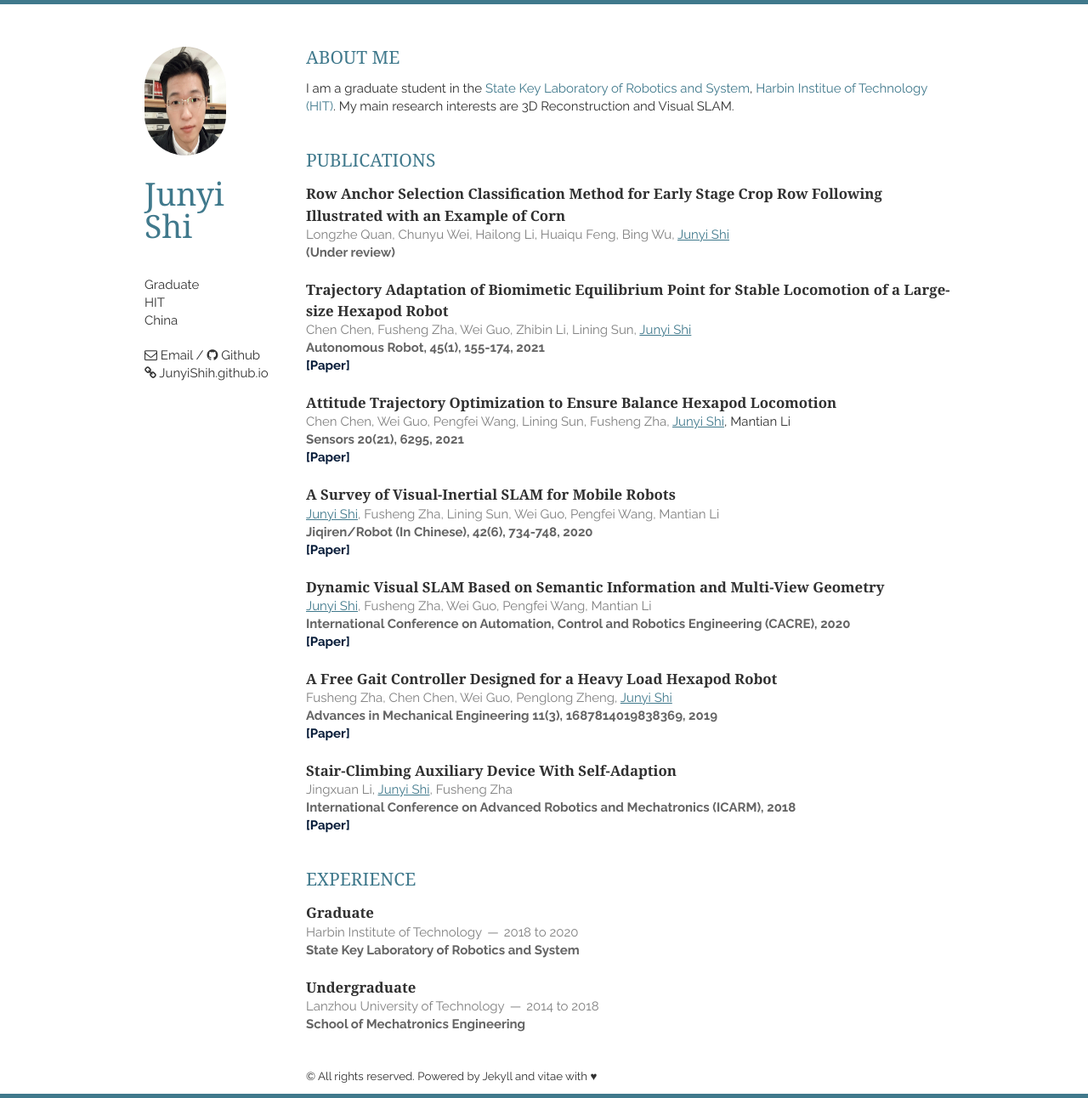
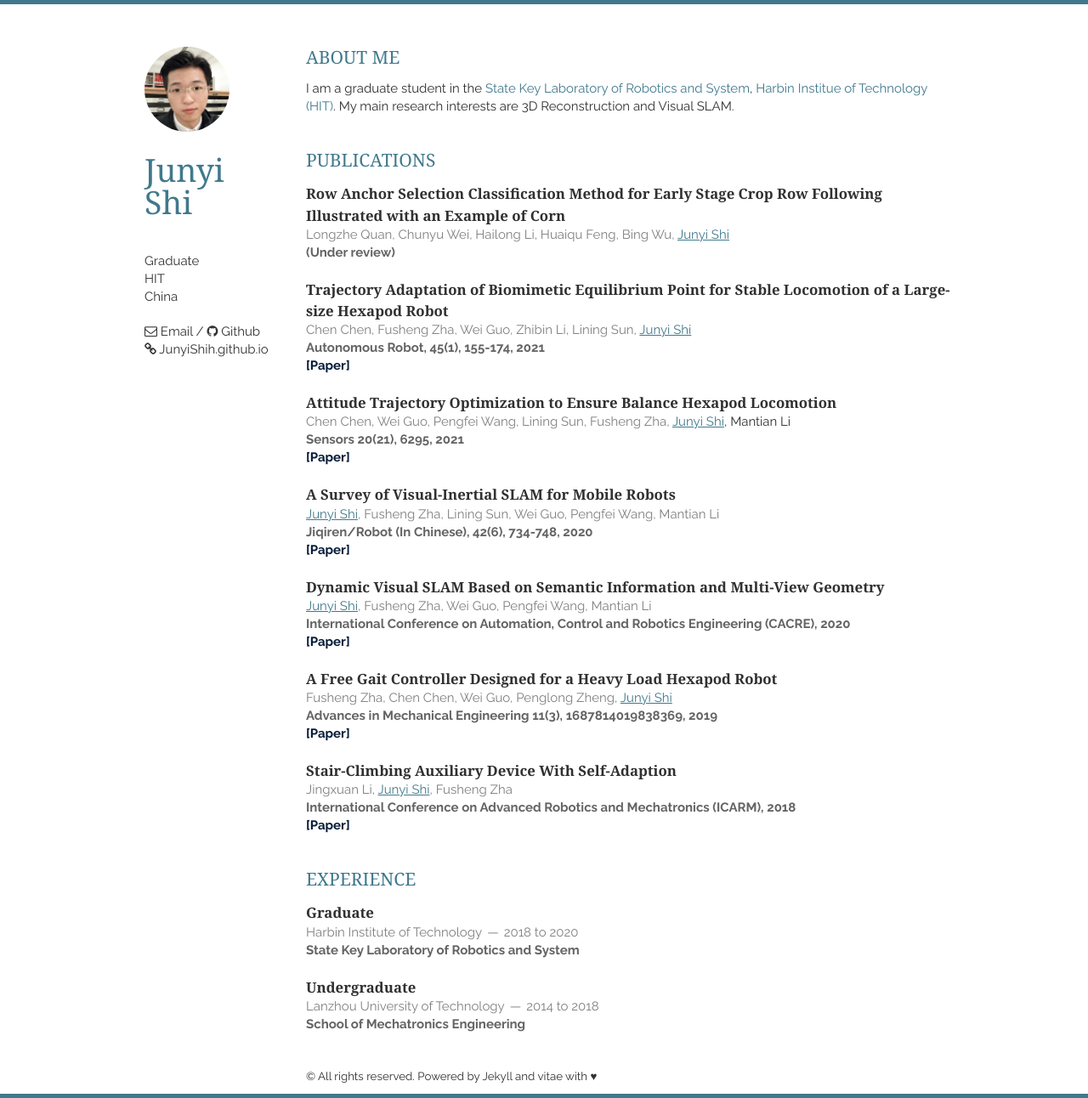
Before and after one commit to JunYiShih/JunYiShih.github.io, a Jekyll site: the page built from index.html, in a window 1280 px wide. Shown: the whole page at 85% size. Built offline with Jekyll 4.4.1, drawn with Linux system fonts in a browser that asks for light colours; nearby versions of some CDN libraries; the list of posts is cut into pages by our own code; a style sheet for code colours, icons or effects is not loaded.

Commit message:
recover settings

```diff
--- a/static/css/base.css
+++ b/static/css/base.css
@@ -118,18 +118,18 @@
 
 /* #Images
 ================================================== */
-/*
+
 	img.scale-with-grid {
 		max-width: 100%;
-		height: auto; } */
+		height: auto; }
 
 
-	img{
+	/* img{
 		width: auto;
 		height: auto;
 		max-width: 100%;
 		max-height: 100%;
-	}
+	} */
 
 
 
--- a/static/css/layout.css
+++ b/static/css/layout.css
@@ -31,8 +31,8 @@
 }
 
 .me {
-    width: 96px;
-    height: 128px;
+    width: 100px;
+    height: 100px;
     border-radius: 50px;
     -webkit-border-radius: 50px;
     -moz-border-radius: 50px;
```
